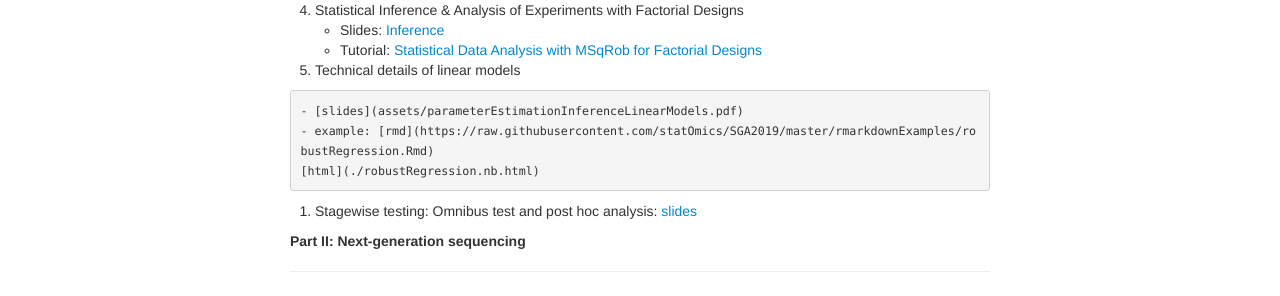
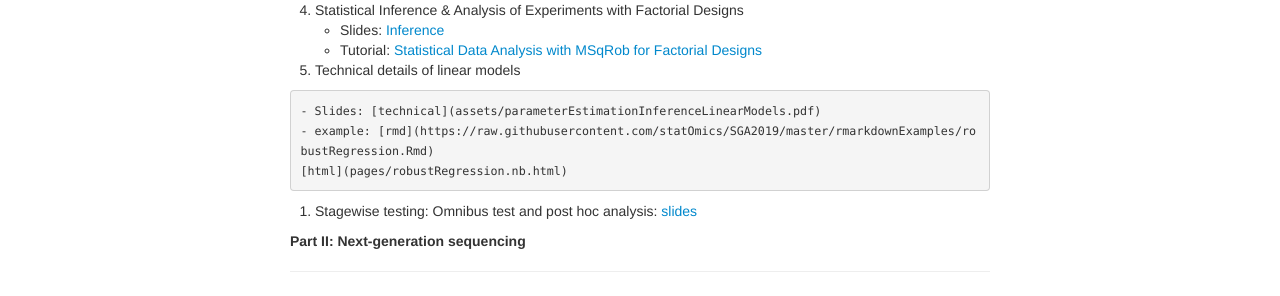
Before and after one commit to statOmics/SGA2019, a Jekyll site: the page built from index.md, in a window 1280 px wide. Shown: the part 1283-1579 px from the top of the page. Built offline with Jekyll 4.4.1, drawn with Linux system fonts in a browser that asks for light colours.

Commit message:
robust regression example

```diff
--- a/index.md
+++ b/index.md
@@ -54,9 +54,9 @@ The basis concepts may be revisited in the free e-book Practical Regression and
 
   5. Technical details of linear models
 
-    - [slides](assets/parameterEstimationInferenceLinearModels.pdf)
+    - Slides: [technical](assets/parameterEstimationInferenceLinearModels.pdf)
     - example: [rmd](https://raw.githubusercontent.com/statOmics/SGA2019/master/rmarkdownExamples/robustRegression.Rmd)
-    [html](./robustRegression.nb.html)
+    [html](pages/robustRegression.nb.html)
 
   6. Stagewise testing: Omnibus test and post hoc analysis: [slides](assets/stagewiseTesting.pdf)
 
```
